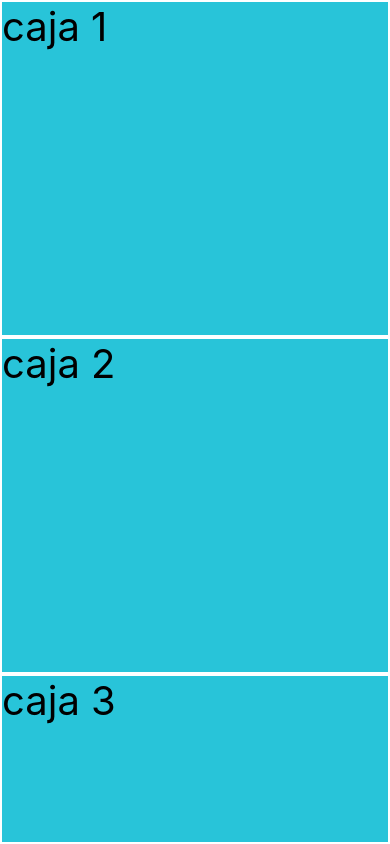
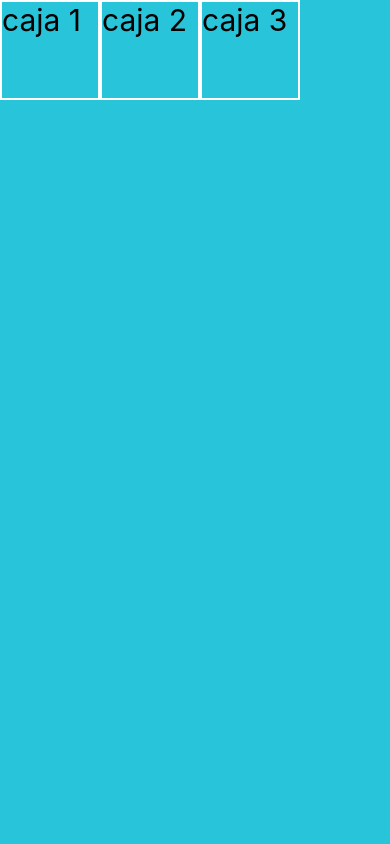
Before and after one commit to braianLucero/ReactNativeProyecto, a React Native app: screen / in a window 390 px wide. Built offline with nearby package versions, Linux system fonts and the light colour scheme.

Commit message:
Flexible box placements

```diff
--- a/src/screens/FlexScreen.tsx
+++ b/src/screens/FlexScreen.tsx
@@ -14,25 +14,30 @@ export const FlexScreen = () => {
 const styles = StyleSheet.create({
     container: {
         flex: 1,
-        backgroundColor: '#28C4D9'
+        backgroundColor: '#28C4D9',
+        flexDirection: 'row'
+
     },
 
     caja1: {
-        flex: 4,
+        width: 100,
+        height: 100,
         borderWidth: 2,
         borderColor: 'white',
-        fontSize: 40
+        fontSize: 30
     },
     caja2: {
-        flex: 4,
+        width: 100,
+        height: 100,
         borderWidth: 2,
         borderColor: 'white',
-        fontSize: 40
+        fontSize: 30
     },
     caja3: {
-        flex: 2,
+        width: 100,
+        height: 100,
         borderWidth: 2,
         borderColor: 'white',
-        fontSize: 40
+        fontSize: 30
     }
 });
```
